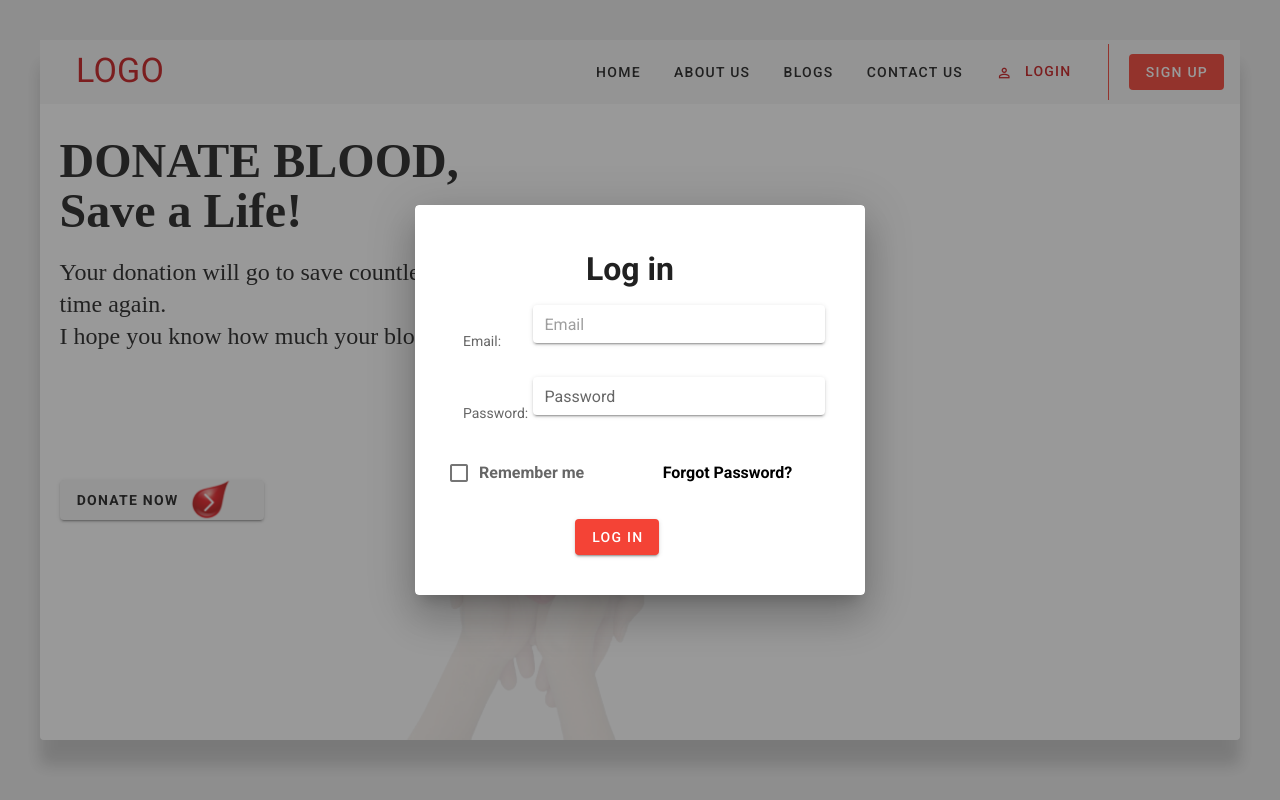
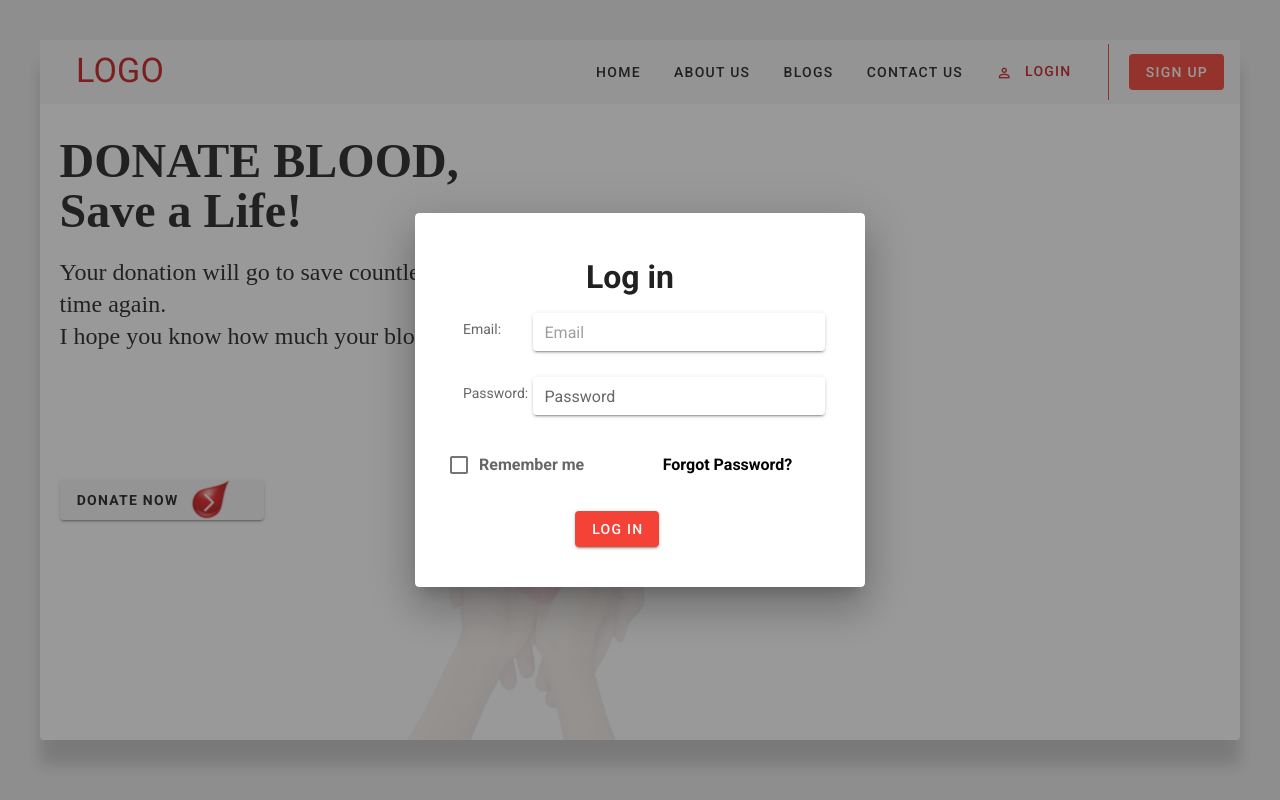
Before and after one commit to pashupati007/first-project, a Nuxt app: page / in a window 1280 px wide. Both pictures are taken after a click on the button "LOGIN". Shown: the top 800 px of the page. Built offline with nearby package versions, Linux system fonts and the light colour scheme.

Commit message:
update Appbar

```diff
--- a/components/layout/Appbar.vue
+++ b/components/layout/Appbar.vue
@@ -46,7 +46,7 @@
         <v-col>
           <v-row>
             <v-col cols="3">
-              <v-subheader> Email: </v-subheader>
+              <v-subheader class="mt-n5"> Email: </v-subheader>
             </v-col>
             <v-text-field
               dense
@@ -61,7 +61,7 @@
 
           <v-row>
             <v-col cols="3">
-              <v-subheader> Password: </v-subheader>
+              <v-subheader class="mt-n5"> Password: </v-subheader>
             </v-col>
             <v-text-field
               dense
@@ -70,6 +70,7 @@
               placeholder="Password"
               type="Password"
               label="Password"
+
             >
             </v-text-field>
           </v-row>
@@ -115,23 +116,21 @@
                 <v-text-field autofocus dense solo type="text"> </v-text-field>
 
                 <v-col cols="3"><v-subheader>Email:</v-subheader></v-col>
-                <v-text-field dense solo type="email"> </v-text-field>
+                <v-text-field dense solo type="email"  class="mt-n7"> </v-text-field>
 
                 <v-col cols="3"><v-subheader>Phone Number:</v-subheader></v-col>
-                <v-text-field dense solo type="number"> </v-text-field>
+                <v-text-field dense solo type="number" class="mt-n14"> </v-text-field>
 
-                <v-col cols="12">
+                <v-col cols="12" class="mt-n16">
                   <v-row>
                     <v-subheader>Gender:</v-subheader>
                     <v-checkbox
                       label="male"
                       value="Male"
-                      hide-details
                     ></v-checkbox>
                     <v-checkbox
                       label="female"
                       value="Female"
-                      hide-details
                     ></v-checkbox>
                   </v-row>
                 </v-col>
@@ -142,14 +141,14 @@
                 <v-col cols="12">
                   <v-row>
                     <v-subheader>Blood Group:</v-subheader>
-                    <v-select :items="items" label="Select" solo></v-select>
+                    <v-select label="Select" solo></v-select>
                   </v-row>
                 </v-col>
 
                 <v-col cols="12">
                   <v-row>
                     <v-subheader>Country:</v-subheader>
-                    <v-select :items="items" label="Select" solo></v-select>
+                    <v-select label="Select" solo></v-select>
                   </v-row>
                 </v-col>
 
@@ -196,4 +195,5 @@ export default {
 .logo {
   color: #c71c1e;
 }
+
 </style>
```
